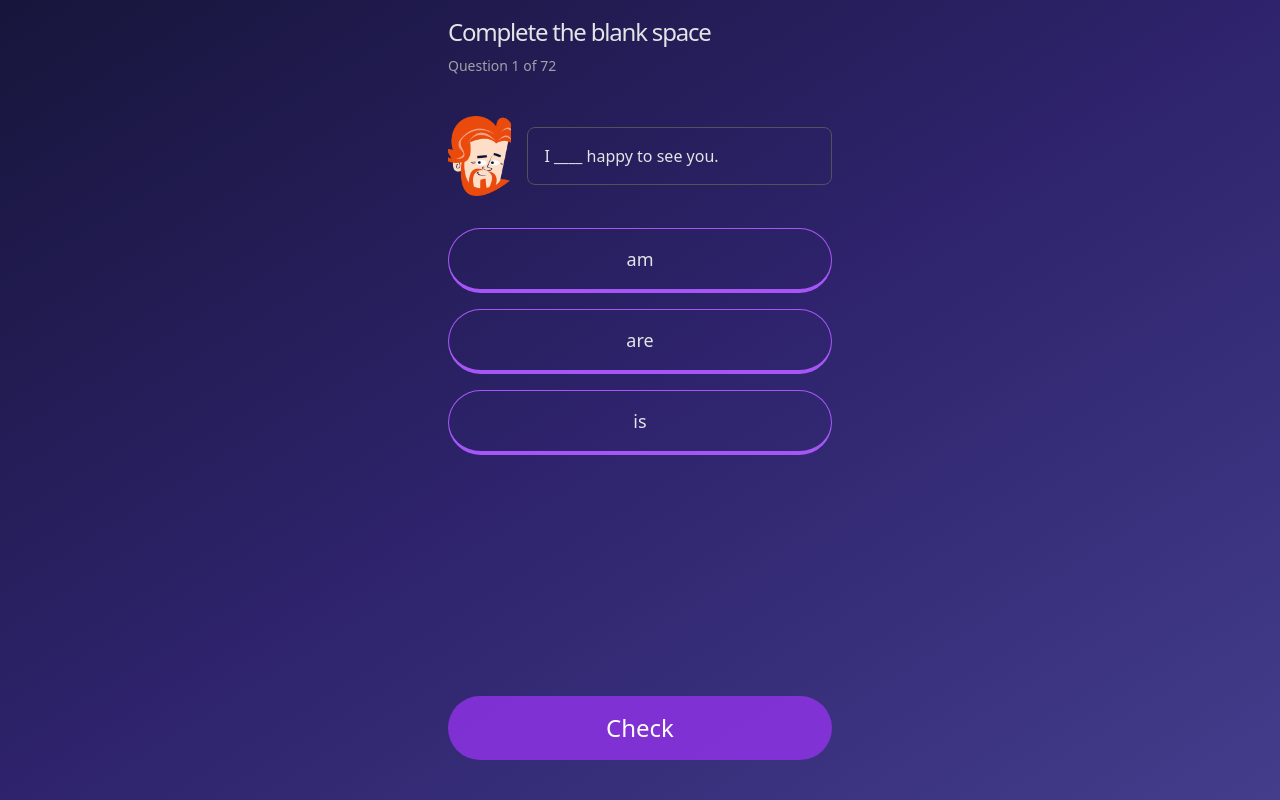
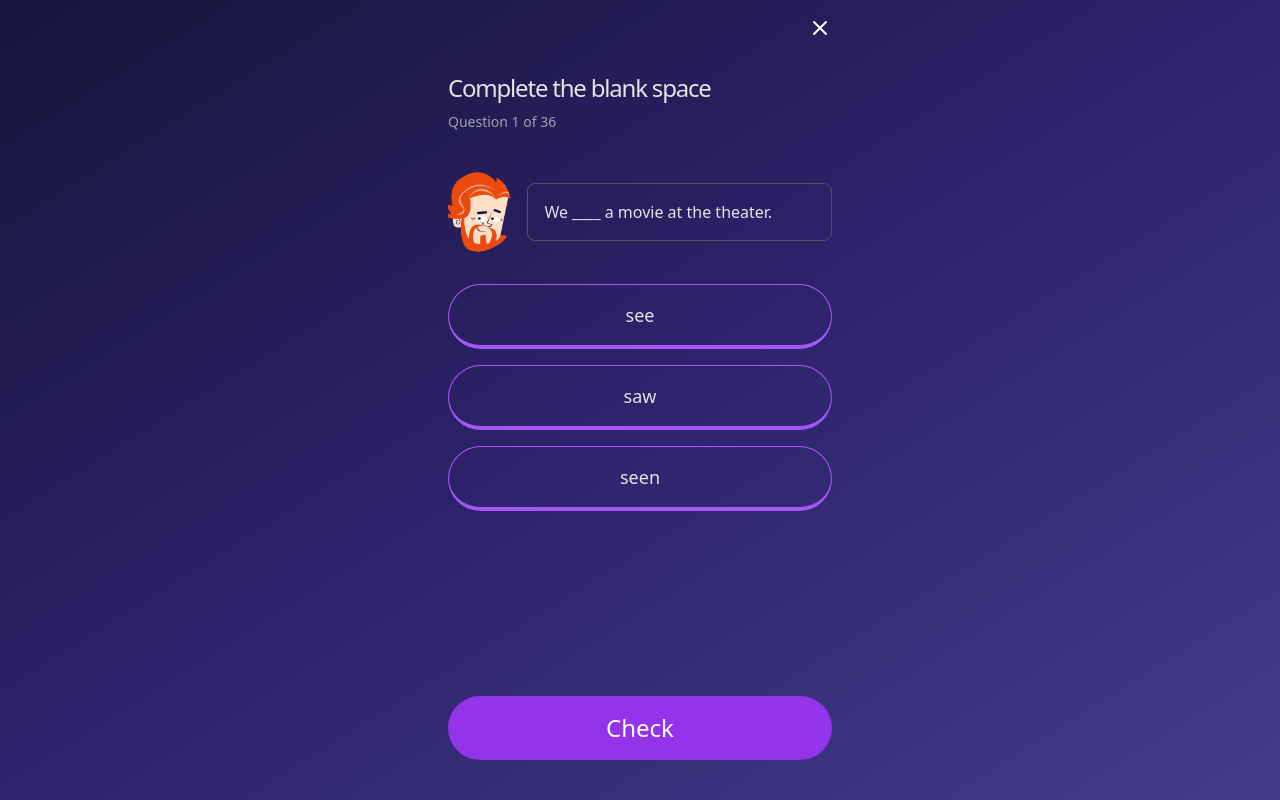
Before and after one commit to lucasfabbrim/quiz-english, a Next.js app: page /quiz in a window 1280 px wide. Built offline with nearby package versions, Linux system fonts and the light colour scheme.

Commit message:
feat: created page quiz

```diff
--- a/package.json
+++ b/package.json
@@ -9,6 +9,7 @@
     "lint": "next lint"
   },
   "dependencies": {
+    "@radix-ui/react-alert-dialog": "^1.1.6",
     "@radix-ui/react-checkbox": "^1.1.4",
     "@radix-ui/react-dialog": "^1.1.6",
     "@radix-ui/react-popover": "^1.1.6",
--- a/src/app/(public)/quiz/page.tsx
+++ b/src/app/(public)/quiz/page.tsx
@@ -1,29 +1,47 @@
 "use client"
 
-import { useState } from "react"
+import { useState, useEffect } from "react"
 import { motion } from "framer-motion"
 import Image from "next/image"
+import { useRouter } from "next/navigation"
 
 import { Button } from "@/components/ui/button"
 import { Card, CardContent } from "@/components/ui/card"
 import { Progress } from "@/components/ui/progress"
+import { X } from 'lucide-react'
+import {
+  AlertDialog,
+  AlertDialogAction,
+  AlertDialogCancel,
+  AlertDialogContent,
+  AlertDialogDescription,
+  AlertDialogFooter,
+  AlertDialogHeader,
+  AlertDialogTitle,
+} from "@/components/ui/alert-dialog"
 
 import Men from "@/assets/homem.png"
-import { quizData } from "@/utils/anwsers"
+import { quizData, QuizItem } from "@/utils/anwsers"
 
 export default function QuizPage() {
-
-  const allQuestions = Object.values(quizData).flat()
-
+  const router = useRouter()
+  const [questions, setQuestions] = useState<QuizItem[]>([])
   const [currentIndex, setCurrentIndex] = useState(0)
   const [selectedAnswer, setSelectedAnswer] = useState<string | null>(null)
   const [isChecked, setIsChecked] = useState(false)
   const [score, setScore] = useState(0)
+  const [showCancelModal, setShowCancelModal] = useState(false)
 
-  const totalQuestions = allQuestions.length
-  const currentQuestion = allQuestions[currentIndex]
+  useEffect(() => {
+    const selectedQuestions = Object.values(quizData).flatMap(verbQuestions =>
+      shuffleArray(verbQuestions).slice(0, 3)
+    )
+    setQuestions(shuffleArray(selectedQuestions))
+  }, [])
 
-  // Progresso de 0 a 100
+  const totalQuestions = questions.length
+  const currentQuestion = questions[currentIndex]
+
   const progressValue = ((currentIndex + 1) / totalQuestions) * 100
 
   function handleSelectAnswer(option: string) {
@@ -36,7 +54,6 @@
     if (!selectedAnswer) return
     setIsChecked(true)
 
-    // Verifica se acertou
     if (selectedAnswer === currentQuestion.correctAnswer) {
       setScore((prev) => prev + 1)
     }
@@ -48,12 +65,30 @@
     setCurrentIndex((prev) => prev + 1)
   }
 
+  function handleCancel() {
+    setShowCancelModal(true)
+  }
+
+  function handleConfirmCancel() {
+    router.push('/')
+  }
+
   const isLastQuestion = currentIndex === totalQuestions - 1
   const showNextButton = isChecked && !isLastQuestion
   const showFinishButton = isChecked && isLastQuestion
 
   return (
     <main className="min-h-screen bg-gradient-to-br from-[#17153b] via-[#2e236c] to-[#433d8b] flex flex-col items-center p-4">
+      <div className="w-full max-w-sm flex justify-end mb-4">
+        <Button
+          variant="ghost"
+          size="icon"
+          className="text-white hover:bg-white/10"
+          onClick={handleCancel}
+        >
+          <X className="h-6 w-6" />
+        </Button>
+      </div>
       <motion.div
         initial={{ opacity: 0, y: 20 }}
         animate={{ opacity: 1, y: 0 }}
@@ -62,52 +97,50 @@
       >
         {/* Top Section */}
         <div className="flex flex-col w-full">
-          <Progress value={progressValue} />
+          <Progress value={progressValue} className="mb-4" />
 
           <div className="flex flex-col gap-1 justify-start text-start items-start">
-
             <p className="text-zinc-200 tracking-tighter text-2xl">
-            Complete the blank space
-          </p>
+              Complete the blank space
+            </p>
           </div>
           <p className="text-zinc-400 text-sm mt-2">
             {`Question ${currentIndex + 1} of ${totalQuestions}`}
           </p>
 
           <div className="flex items-center mt-6 py-4 space-x-4">
-            <div className="relative w-20 h-20 overflow-hidden">
+            <div className="relative w-20 h-20 overflow-hidden rounded-full">
               <Image
                 alt="Men"
-                src={Men}
+                src={Men || "/placeholder.svg"}
                 fill
                 className="object-cover"
               />
             </div>
             <Card className="bg-transparent rounded-lg text-zinc-200 border border-zinc-600 w-full">
               <CardContent className="py-4 px-4">
-                {/* Frase com lacuna */}
-                {currentQuestion.phrase}
+                {currentQuestion?.phrase}
               </CardContent>
             </Card>
           </div>
 
           <div className="py-4 flex flex-col space-y-4">
-            {currentQuestion.options.map((option) => {
+            {currentQuestion?.options.map((option) => {
               const isSelected = selectedAnswer === option
               const isCorrect = option === currentQuestion.correctAnswer
 
               let buttonClasses =
                 "border text-lg border-purple-500 border-b-4 py-4 text-zinc-200 w-full bg-transparent rounded-full transition-colors"
 
-              // Se já foi checada, colorir dependendo do acerto/erro
               if (isChecked) {
                 if (isSelected && isCorrect) {
-                  buttonClasses += " bg-green-600/60"
+                  buttonClasses += " bg-green-600/60 border-green-500"
                 } else if (isSelected && !isCorrect) {
-                  buttonClasses += " bg-red-600/60"
+                  buttonClasses += " bg-red-600/60 border-red-500"
+                } else if (isCorrect) {
+                  buttonClasses += " bg-green-600/60 border-green-500"
                 }
               } else if (isSelected) {
-                // Se ainda não checou, mas selecionou
                 buttonClasses += " bg-white/10"
               }
 
@@ -125,13 +158,13 @@
           </div>
 
           {/* Feedback de correção */}
-          {isChecked && selectedAnswer !== currentQuestion.correctAnswer && (
+          {isChecked && selectedAnswer !== currentQuestion?.correctAnswer && (
             <div
               className="text-red-400 mt-2"
-              dangerouslySetInnerHTML={{ __html: currentQuestion.correction }}
+              dangerouslySetInnerHTML={{ __html: currentQuestion?.correction }}
             />
           )}
-          {isChecked && selectedAnswer === currentQuestion.correctAnswer && (
+          {isChecked && selectedAnswer === currentQuestion?.correctAnswer && (
             <div className="text-green-400 mt-2">Correct!</div>
           )}
         </div>
@@ -146,7 +179,7 @@
           {!isChecked && (
             <Button
               variant="default"
-              className="w-full bg-purple-600/80 rounded-full py-4 text-white text-2xl hover:bg-purple-700/90 transition-colors"
+              className="w-full bg-purple-600 rounded-full py-4 text-white text-2xl hover:bg-purple-700 transition-colors"
               onClick={handleCheck}
               disabled={!selectedAnswer}
             >
@@ -158,7 +191,7 @@
           {showNextButton && (
             <Button
               variant="default"
-              className="mt-2 w-full bg-blue-600/80 rounded-full py-4 text-white text-2xl hover:bg-blue-700/90 transition-colors"
+              className="mt-2 w-full bg-blue-600 rounded-full py-4 text-white text-2xl hover:bg-blue-700 transition-colors"
               onClick={handleNext}
             >
               Next
@@ -170,7 +203,7 @@
             <div className="flex flex-col space-y-2">
               <Button
                 variant="default"
-                className="w-full bg-green-600/80 rounded-full py-4 text-white text-2xl hover:bg-green-700/90 transition-colors"
+                className="w-full bg-green-600 rounded-full py-4 text-white text-2xl hover:bg-green-700 transition-colors"
                 onClick={() => alert(`Quiz finished! Your score: ${score}/${totalQuestions}`)}
               >
                 Finish
@@ -182,6 +215,30 @@
           )}
         </motion.div>
       </motion.div>
+
+      <AlertDialog open={showCancelModal} onOpenChange={setShowCancelModal}>
+        <AlertDialogContent>
+          <AlertDialogHeader>
+            <AlertDialogTitle>Are you sure you want to cancel the quiz?</AlertDialogTitle>
+            <AlertDialogDescription>
+              Your progress will be lost if you cancel now.
+            </AlertDialogDescription>
+          </AlertDialogHeader>
+          <AlertDialogFooter>
+            <AlertDialogCancel>Continue Quiz</AlertDialogCancel>
+            <AlertDialogAction onClick={handleConfirmCancel}>Cancel Quiz</AlertDialogAction>
+          </AlertDialogFooter>
+        </AlertDialogContent>
+      </AlertDialog>
     </main>
   )
 }
+
+function shuffleArray<T>(array: T[]): T[] {
+  const newArray = [...array]
+  for (let i = newArray.length - 1; i > 0; i--) {
+    const j = Math.floor(Math.random() * (i + 1));
+    [newArray[i], newArray[j]] = [newArray[j], newArray[i]]
+  }
+  return newArray
+}
--- a/src/app/page.tsx
+++ b/src/app/page.tsx
@@ -54,7 +54,7 @@
             onClick={handleStartQuiz}
             onMouseEnter={() => setIsHovered(true)}
             onMouseLeave={() => setIsHovered(false)}
-            className="w-full bg-gradient-to-r from-purple-600/80 to-zinc-600/5 rounded-full py-4 text-white text-xl flex items-center justify-center gap-4 transition-all duration-300 hover:from-purple-600/90 hover:to-zinc-600/20"
+            className="w-full bg-purple-600/80 rounded-full py-4 text-white text-xl flex items-center justify-center gap-4 transition-all duration-300 hover:from-purple-600/90 hover:to-zinc-600/20"
           >
             Start quiz
             <motion.div animate={{ x: isHovered ? 5 : 0 }} transition={{ type: "spring", stiffness: 300, damping: 10 }}>
--- /dev/null
+++ b/src/components/ui/alert-dialog.tsx
@@ -0,0 +1,141 @@
+"use client"
+
+import * as React from "react"
+import * as AlertDialogPrimitive from "@radix-ui/react-alert-dialog"
+
+import { cn } from "@/lib/utils"
+import { buttonVariants } from "@/components/ui/button"
+
+const AlertDialog = AlertDialogPrimitive.Root
+
+const AlertDialogTrigger = AlertDialogPrimitive.Trigger
+
+const AlertDialogPortal = AlertDialogPrimitive.Portal
+
+const AlertDialogOverlay = React.forwardRef<
+  React.ElementRef<typeof AlertDialogPrimitive.Overlay>,
+  React.ComponentPropsWithoutRef<typeof AlertDialogPrimitive.Overlay>
+>(({ className, ...props }, ref) => (
+  <AlertDialogPrimitive.Overlay
+    className={cn(
+      "fixed inset-0 z-50 bg-black/80 data-[state=open]:animate-in data-[state=closed]:animate-out data-[state=closed]:fade-out-0 data-[state=open]:fade-in-0",
+      className
+    )}
+    {...props}
+    ref={ref}
+  />
+))
+AlertDialogOverlay.displayName = AlertDialogPrimitive.Overlay.displayName
+
+const AlertDialogContent = React.forwardRef<
+  React.ElementRef<typeof AlertDialogPrimitive.Content>,
+  React.ComponentPropsWithoutRef<typeof AlertDialogPrimitive.Content>
+>(({ className, ...props }, ref) => (
+  <AlertDialogPortal>
+    <AlertDialogOverlay />
+    <AlertDialogPrimitive.Content
+      ref={ref}
+      className={cn(
+        "fixed left-[50%] top-[50%] z-50 grid w-full max-w-lg translate-x-[-50%] translate-y-[-50%] gap-4 border bg-background p-6 shadow-lg duration-200 data-[state=open]:animate-in data-[state=closed]:animate-out data-[state=closed]:fade-out-0 data-[state=open]:fade-in-0 data-[state=closed]:zoom-out-95 data-[state=open]:zoom-in-95 data-[state=closed]:slide-out-to-left-1/2 data-[state=closed]:slide-out-to-top-[48%] data-[state=open]:slide-in-from-left-1/2 data-[state=open]:slide-in-from-top-[48%] sm:rounded-lg",
+        className
+      )}
+      {...props}
+    />
+  </AlertDialogPortal>
+))
+AlertDialogContent.displayName = AlertDialogPrimitive.Content.displayName
+
+const AlertDialogHeader = ({
+  className,
+  ...props
+}: React.HTMLAttributes<HTMLDivElement>) => (
+  <div
+    className={cn(
+      "flex flex-col space-y-2 text-center sm:text-left",
+      className
+    )}
+    {...props}
+  />
+)
+AlertDialogHeader.displayName = "AlertDialogHeader"
+
+const AlertDialogFooter = ({
+  className,
+  ...props
+}: React.HTMLAttributes<HTMLDivElement>) => (
+  <div
+    className={cn(
+      "flex flex-col-reverse sm:flex-row sm:justify-end sm:space-x-2",
+      className
+    )}
+    {...props}
+  />
+)
+AlertDialogFooter.displayName = "AlertDialogFooter"
+
+const AlertDialogTitle = React.forwardRef<
+  React.ElementRef<typeof AlertDialogPrimitive.Title>,
+  React.ComponentPropsWithoutRef<typeof AlertDialogPrimitive.Title>
+>(({ className, ...props }, ref) => (
+  <AlertDialogPrimitive.Title
+    ref={ref}
+    className={cn("text-lg font-semibold", className)}
+    {...props}
+  />
+))
+AlertDialogTitle.displayName = AlertDialogPrimitive.Title.displayName
+
+const AlertDialogDescription = React.forwardRef<
+  React.ElementRef<typeof AlertDialogPrimitive.Description>,
+  React.ComponentPropsWithoutRef<typeof AlertDialogPrimitive.Description>
+>(({ className, ...props }, ref) => (
+  <AlertDialogPrimitive.Description
+    ref={ref}
+    className={cn("text-sm text-muted-foreground", className)}
+    {...props}
+  />
+))
+AlertDialogDescription.displayName =
+  AlertDialogPrimitive.Description.displayName
+
+const AlertDialogAction = React.forwardRef<
+  React.ElementRef<typeof AlertDialogPrimitive.Action>,
+  React.ComponentPropsWithoutRef<typeof AlertDialogPrimitive.Action>
+>(({ className, ...props }, ref) => (
+  <AlertDialogPrimitive.Action
+    ref={ref}
+    className={cn(buttonVariants(), className)}
+    {...props}
+  />
+))
+AlertDialogAction.displayName = AlertDialogPrimitive.Action.displayName
+
+const AlertDialogCancel = React.forwardRef<
+  React.ElementRef<typeof AlertDialogPrimitive.Cancel>,
+  React.ComponentPropsWithoutRef<typeof AlertDialogPrimitive.Cancel>
+>(({ className, ...props }, ref) => (
+  <AlertDialogPrimitive.Cancel
+    ref={ref}
+    className={cn(
+      buttonVariants({ variant: "outline" }),
+      "mt-2 sm:mt-0",
+      className
+    )}
+    {...props}
+  />
+))
+AlertDialogCancel.displayName = AlertDialogPrimitive.Cancel.displayName
+
+export {
+  AlertDialog,
+  AlertDialogPortal,
+  AlertDialogOverlay,
+  AlertDialogTrigger,
+  AlertDialogContent,
+  AlertDialogHeader,
+  AlertDialogFooter,
+  AlertDialogTitle,
+  AlertDialogDescription,
+  AlertDialogAction,
+  AlertDialogCancel,
+}
--- a/src/components/ui/button.tsx
+++ b/src/components/ui/button.tsx
@@ -5,25 +5,26 @@
 import { cn } from "@/lib/utils"
 
 const buttonVariants = cva(
-  "inline-flex items-center justify-center gap-2 whitespace-nowrap rounded-md text-sm font-medium ring-offset-background transition-colors focus-visible:outline-none focus-visible:ring-2 focus-visible:ring-ring focus-visible:ring-offset-2 disabled:pointer-events-none disabled:opacity-50 [&_svg]:pointer-events-none [&_svg]:size-4 [&_svg]:shrink-0",
+  "inline-flex items-center justify-center gap-2 whitespace-nowrap rounded-md text-sm font-medium transition-colors focus-visible:outline-none focus-visible:ring-1 focus-visible:ring-ring disabled:pointer-events-none disabled:opacity-50 [&_svg]:pointer-events-none [&_svg]:size-4 [&_svg]:shrink-0",
   {
     variants: {
       variant: {
-        default: "bg-primary text-primary-foreground hover:bg-primary/90",
+        default:
+          "bg-primary text-primary-foreground shadow hover:bg-primary/90",
         destructive:
-          "bg-destructive text-destructive-foreground hover:bg-destructive/90",
+          "bg-destructive text-destructive-foreground shadow-sm hover:bg-destructive/90",
         outline:
-          "border border-input bg-background hover:bg-accent hover:text-accent-foreground",
+          "border border-input bg-background shadow-sm hover:bg-accent hover:text-accent-foreground",
         secondary:
-          "bg-secondary text-secondary-foreground hover:bg-secondary/80",
+          "bg-secondary text-secondary-foreground shadow-sm hover:bg-secondary/80",
         ghost: "hover:bg-accent hover:text-accent-foreground",
         link: "text-primary underline-offset-4 hover:underline",
       },
       size: {
-        default: "h-10 px-4 py-2",
-        sm: "h-9 rounded-md px-3",
-        lg: "h-11 rounded-md px-8",
-        icon: "h-10 w-10",
+        default: "h-9 px-4 py-2",
+        sm: "h-8 rounded-md px-3 text-xs",
+        lg: "h-10 rounded-md px-8",
+        icon: "h-9 w-9",
       },
     },
     defaultVariants: {
```
Also changed, not shown: 1 other file (tests, documents, lock files or other folders).
